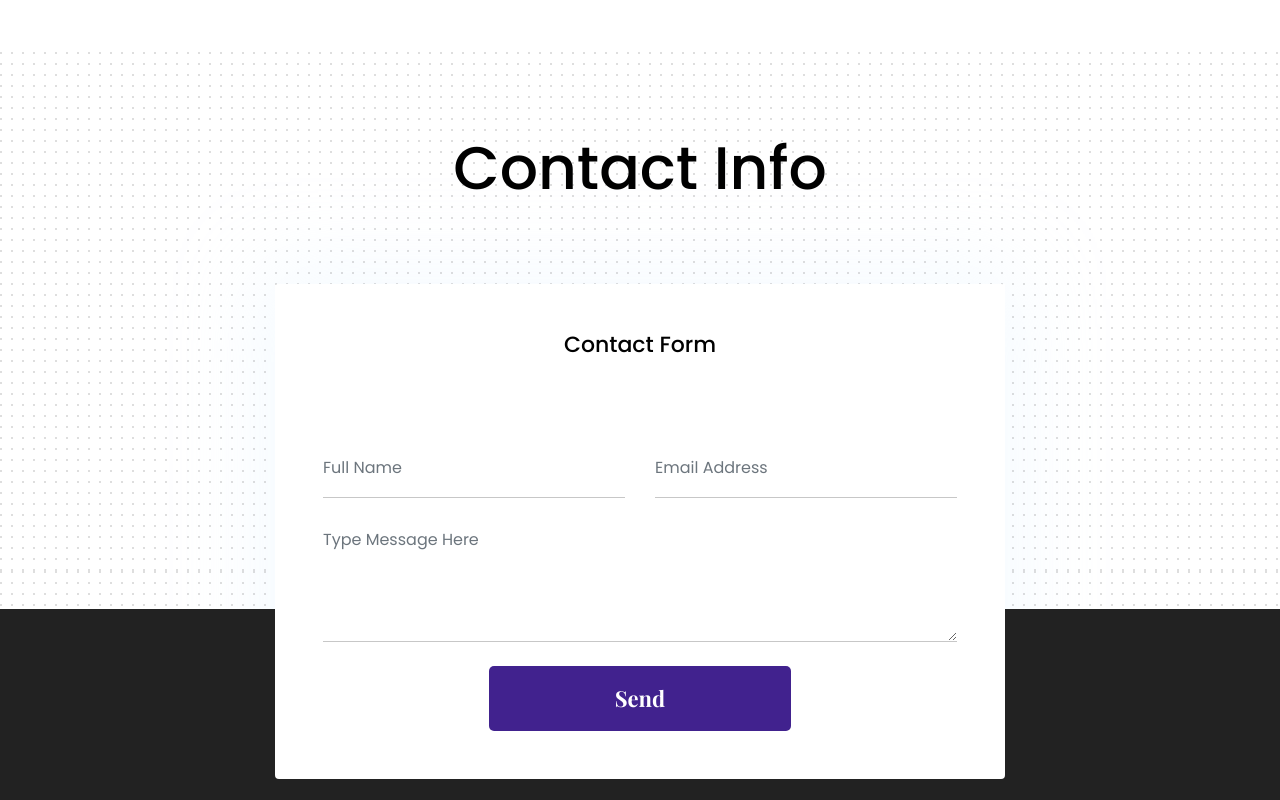
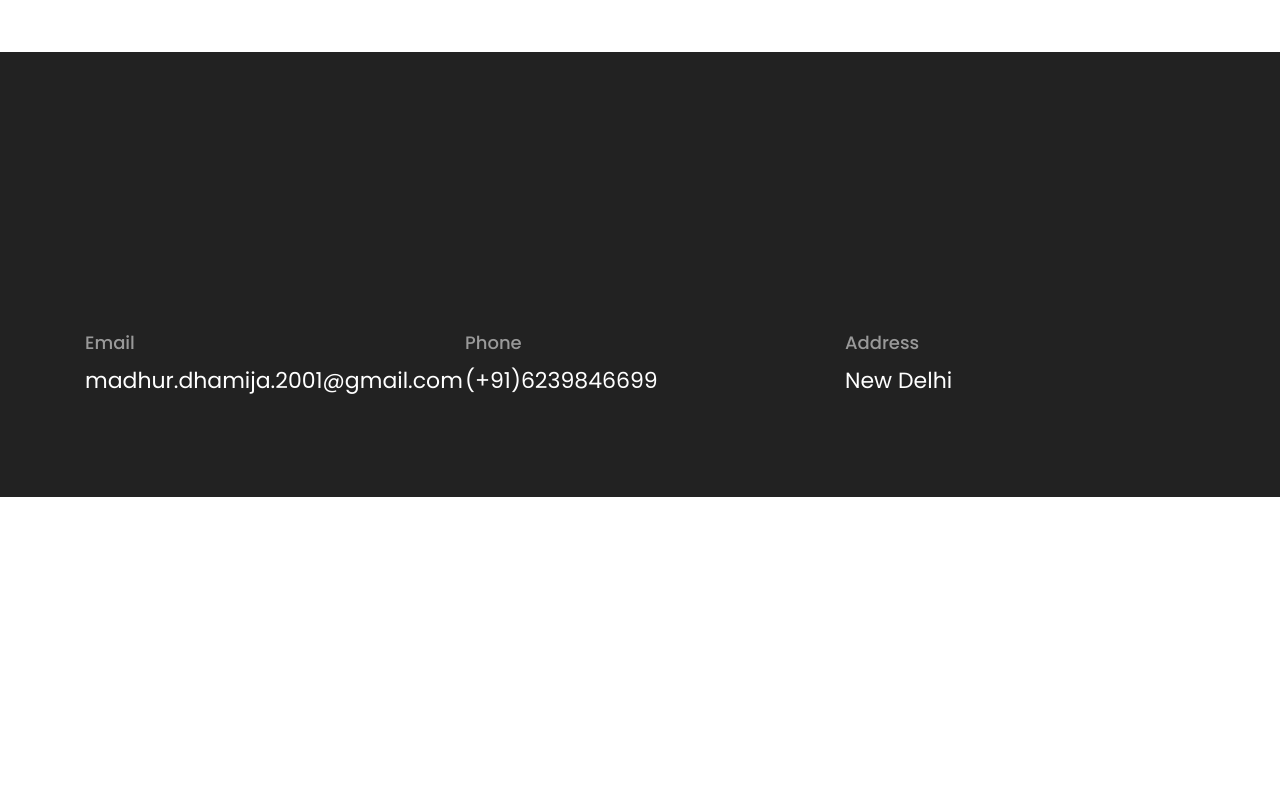
Before and after one commit to MaddyD03/My-Design-Portfolio, a plain HTML site: page about.html in a window 1280 px wide. Shown: the part 1460-2260 px from the top of the page. After the commit the page ends 1957 px from the top, so only its background shows below. Drawn offline with nearby package versions, Linux system fonts and the light colour scheme.

Commit message:
Update about.html

```diff
--- a/about.html
+++ b/about.html
@@ -143,37 +143,7 @@
 
 
 
-<!-- contact -->
-<section class="section section-on-footer" data-background="images/backgrounds/bg-dots.png">
-  <div class="container">
-    <div class="row">
-      <div class="col-12 text-center">
-        <h2 class="section-title">Contact Info</h2>
-      </div>
-      <div class="col-lg-8 mx-auto">
-        <div class="bg-white rounded text-center p-5 shadow-down">
-          <h4 class="mb-80">Contact Form</h4>
-          <form action="#" class="row">
-            <div class="col-md-6">
-              <input type="text" id="name" name="name" placeholder="Full Name" class="form-control px-0 mb-4" required>
-            </div>
-            <div class="col-md-6">
-              <input type="email" id="email" name="email" placeholder="Email Address" class="form-control px-0 mb-4" required>
-            </div>
-            <div class="col-12">
-              <textarea name="message" id="message" class="form-control px-0 mb-4"
-                placeholder="Type Message Here" required></textarea>
-            </div>
-            <div class="col-lg-6 col-10 mx-auto">
-              <button class="btn btn-primary w-100">send</button>
-            </div>
-          </form>
-        </div>
-      </div>
-    </div>
-  </div>
-</section>
-<!-- /contact -->
+
 
 <!-- footer -->
 <footer class="bg-dark footer-section">
```
